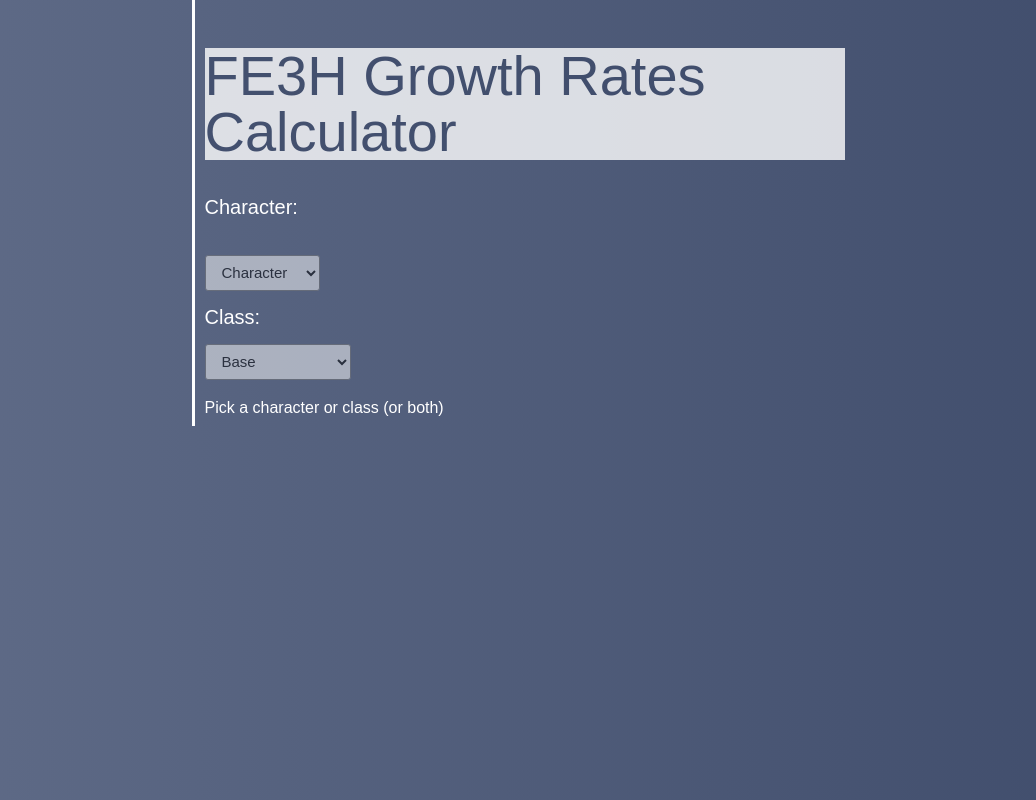
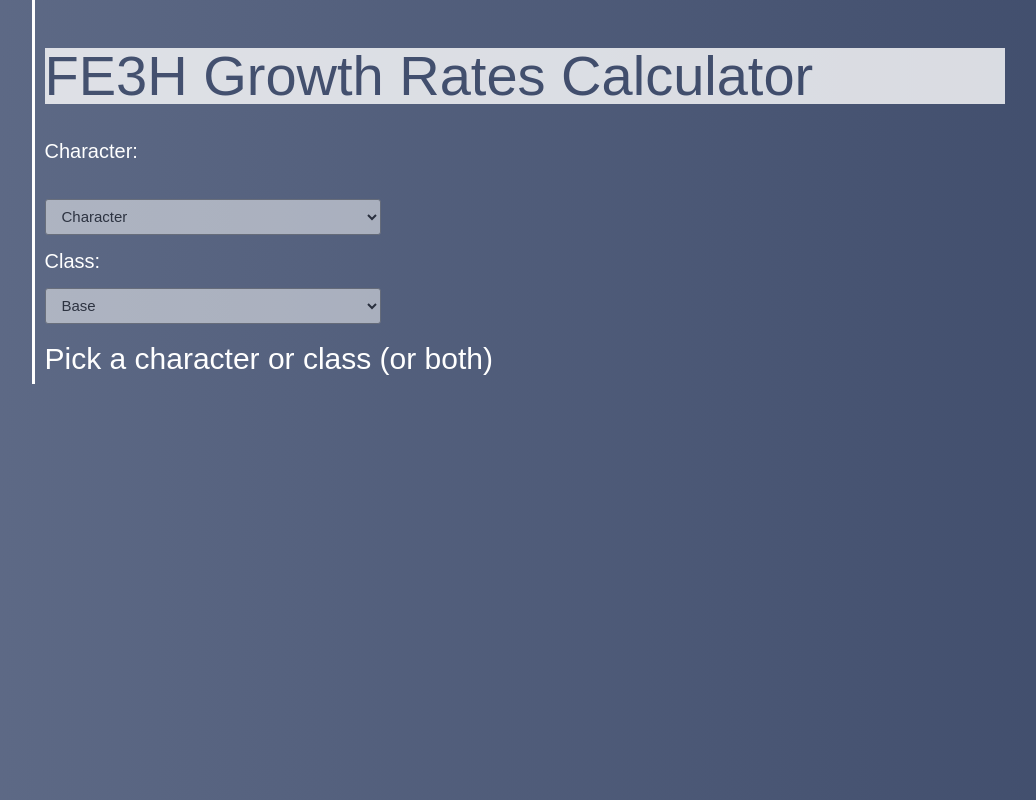
Before and after one commit to mowshe/ThreeHousesCalculator, a React (Create React App) app: page / in a window 1280 px wide. Shown: the whole page, without its empty margins (117-1153 px from the left). Built offline with nearby package versions, Linux system fonts and the light colour scheme.

Commit message:
added more style and api stuff

```diff
--- a/src/App.css
+++ b/src/App.css
@@ -1,3 +1,8 @@
+html{
+  margin:0;
+  padding:0;
+  height:100%;
+}
 body{
   margin:0;
   padding:0;
@@ -12,9 +17,10 @@
 
 #main{
   margin:auto;
-  width:50%;
+  width:75%;
   padding:10px;
   border-left-style: solid;
+  height:100%;
 }
 
 table,tr{
@@ -37,7 +43,7 @@
   border-radius: .2em;
   font-family: sans-serif;
   opacity: .50;
-
+  width:35%;
 }
 
 .selection{
@@ -72,6 +78,7 @@
 }
 
 .charAndClass{
+  position:relative;
   width:100%;
 }
 
@@ -87,13 +94,14 @@
 }
 
 #characterName{
-  width:50%;
-  background-color:white;
-  color:#3f4c6b;
+  position: relative;
+  color:#ffffff;
+  display:inherit;
 }
 
 #loading{
   font-family: sans-serif;
-
+  margin: auto;
+  font-size: 30px;
   padding-top:20px;
 }
--- a/src/App.js
+++ b/src/App.js
@@ -9,7 +9,7 @@
     super(props);
     this.state = {
       value:"",
-      class:""
+      charClass:""
     }
     this.handleSubmit = this.handleSubmit.bind(this);
     this.characterCallback = this.characterCallback.bind(this);
@@ -19,6 +19,10 @@
 
   characterCallback = (dataFromChild) => {
     this.setState({value:dataFromChild})
+  }
+
+  classCallback = (dataFromChild) => {
+    this.setState({charClass:dataFromChild})
   }
 
   handleSubmit(event){
@@ -34,13 +38,15 @@
       <div className="App" id="main">
         <h1>FE3H Growth Rates Calculator</h1>
           <div class="charAndClass">
-            <h2 class="title"> Character: </h2><h2 id="characterName">{this.state.value}</h2>
+            <h2 class="title" id="characterName"> Character: {this.state.value}</h2>
           </div>
           <CharacterSearch callBackFromParent={this.characterCallback}  handleSubmit={this.handleSubmit.bind(this)}/>
-          <h2>Class:</h2>
-          <ClassSearch/>
+          <div class="charAndClass">
+            <h2 class="title" id="characterName"> Class: {this.state.charClass}</h2>
+          </div>
+          <ClassSearch callBackFromParent={this.classCallback}/>
 
-          <GrowthRates character={this.state.value}/>
+          <GrowthRates character={this.state.value} />
       </div>
     );
   }
--- a/src/components/CharacterSearch.jsx
+++ b/src/components/CharacterSearch.jsx
@@ -5,13 +5,11 @@
     super(props);
     this.state ={value:this.props.person}
     this.handleChange = this.handleChange.bind(this);
-
   }
 
   handleChange(e){
     this.setState({value : e.target.value});
     this.props.callBackFromParent(e.target.value);
-
   }
 
 // {this.props.callBackFromParent("Annette")}
--- a/src/components/ClassSearch.jsx
+++ b/src/components/ClassSearch.jsx
@@ -10,9 +10,8 @@
 
   handleChange(e){
     this.setState({value : e.target.value});
-    console.log(e.target.value);
+    this.props.callBackFromParent(e.target.value);
   }
-
 
   render() {
     return (
--- a/src/components/GrowthRates.jsx
+++ b/src/components/GrowthRates.jsx
@@ -12,6 +12,8 @@
       loading:true,
     }
   }
+
+
 
   async componentDidUpdate(){
 
```
Also changed, not shown: public/Bernadetta_Portrait.png (added), 1 other file (tests, documents, lock files or other folders).
